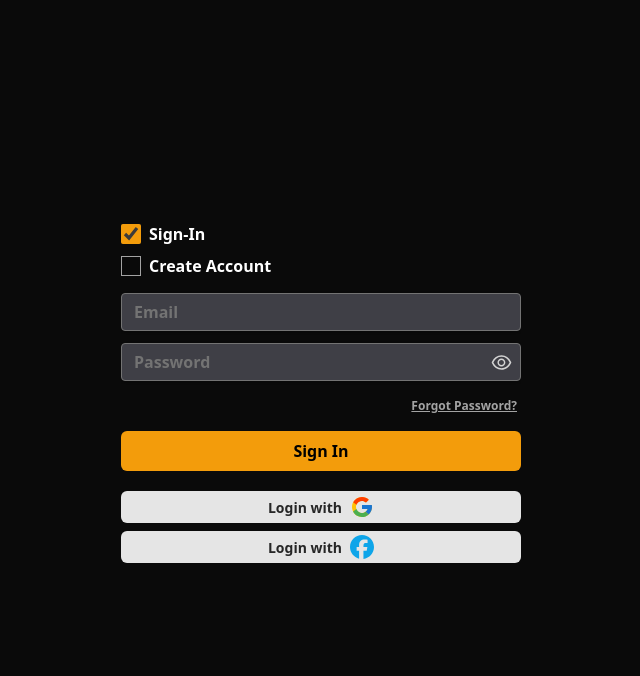
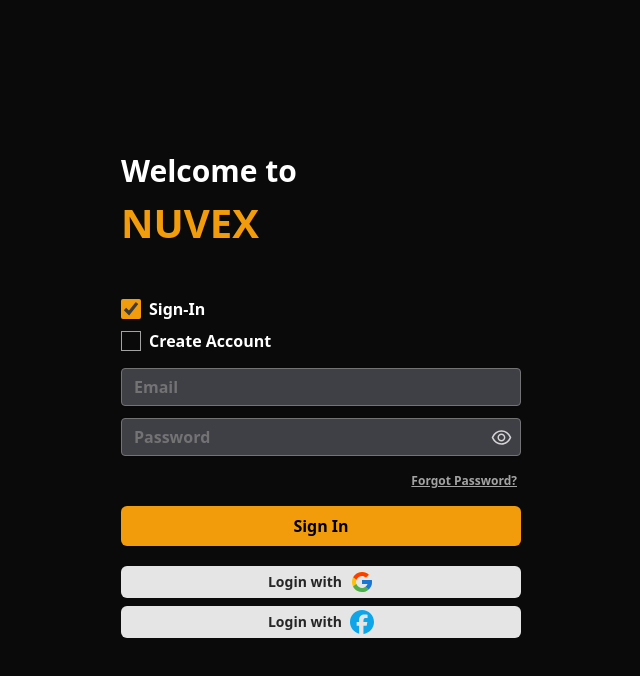
Before and after one commit to AhhmedJamal/Nuvex_movies, a React (Vite) app: page /authentication in a window 1280 px wide. Shown: the top 676 px of the page, without its empty margins (319-959 px from the left). Built offline with nearby package versions, Linux system fonts and the light colour scheme; no server answers; a web font is replaced by a local one.

Commit message:
change font 5

```diff
--- a/src/pages/Auth.tsx
+++ b/src/pages/Auth.tsx
@@ -4,7 +4,7 @@ import SignUp from "../components/SignUp";
 import { useContext, useEffect, useState } from "react";
 import { auth } from "../config/firebase";
 import { useNavigate } from "react-router-dom";
-// import Logo from "../components/Logo";
+import Logo from "../components/Logo";
 import { AppContext } from "../context/ThemeProvider";
 
 function Auth() {
@@ -32,14 +32,14 @@ function Auth() {
     <div className="flex flex-col h-screen w-full items-center justify-evenly ">
       <div className="flex flex-col  font-bold justify-between w-[80%] sm:w-[400px] my-4">
         <div className=" flex flex-col gap-11 w-full">
-          {/* <div className=" flex flex-col">
+          <div className=" flex flex-col">
             <h2 className="text-[30px] ">Welcome to</h2>
             <Logo
               fontSize="text-[40px]"
               heightBlur="h-[0px]"
               bottom="bottom-0"
             />
-          </div> */}
+          </div>
           <div className="flex flex-col gap-2">
             <div className="flex items-center">
               <input
```
